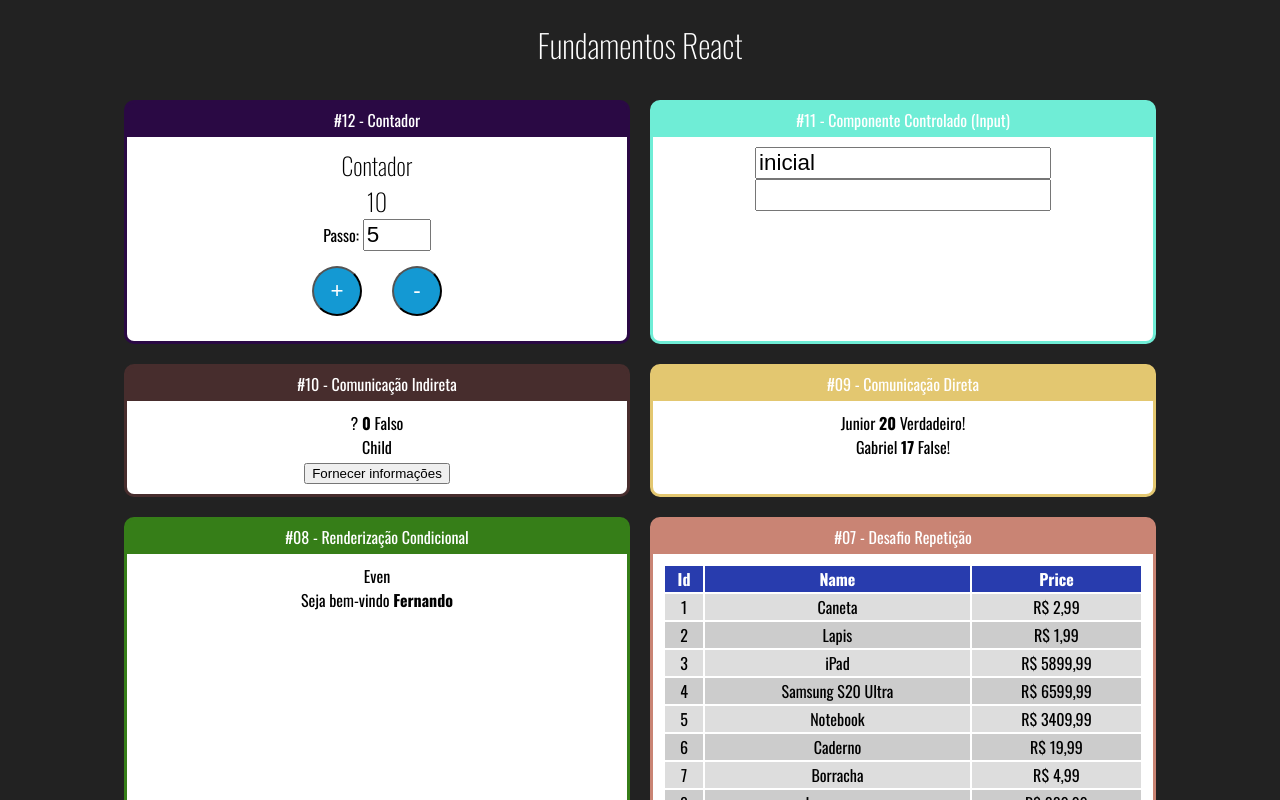
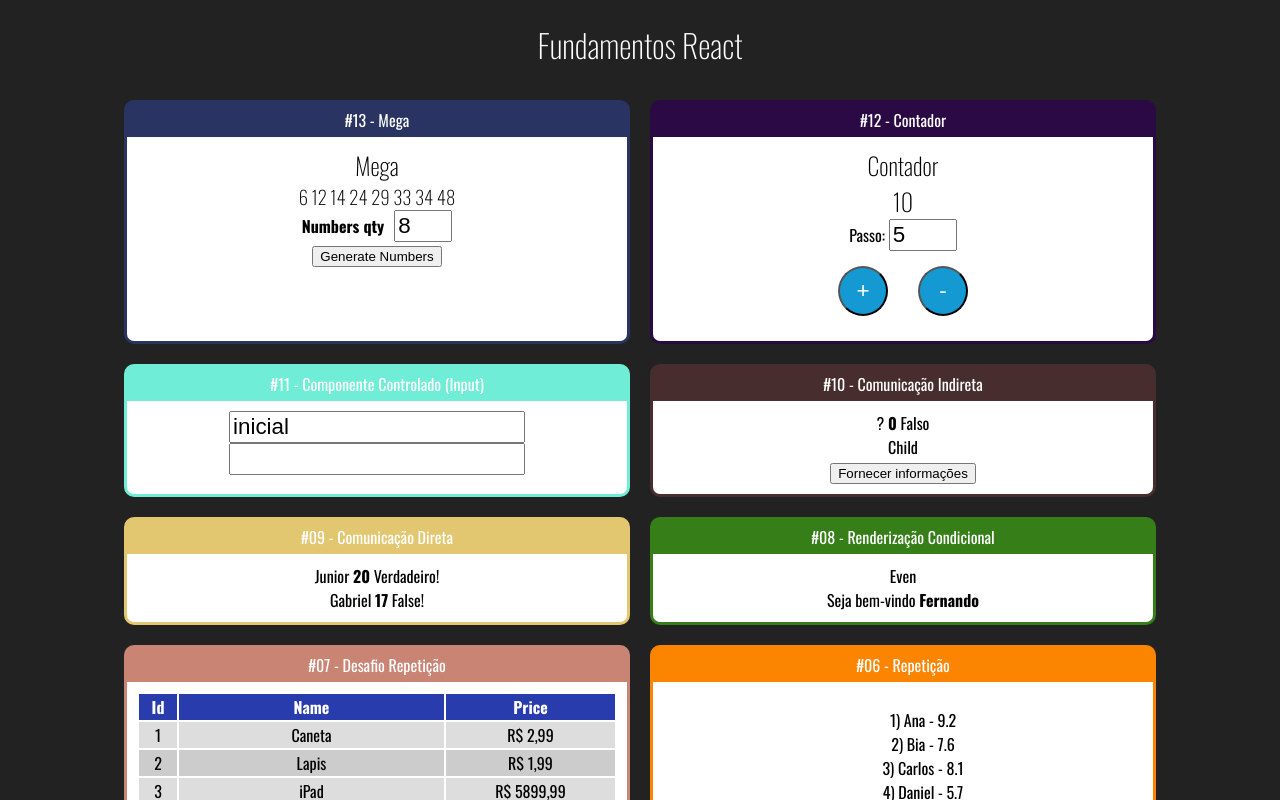
Before and after one commit to rafaelledo/fundamentos-react, a React (Create React App) app: page / in a window 1280 px wide. Shown: the top 800 px of the page. Built offline with nearby package versions, Linux system fonts and the light colour scheme.

Commit message:
14th commit

```diff
--- a/src/App.jsx
+++ b/src/App.jsx
@@ -1,6 +1,7 @@
 import React from 'react'
 import App from './App.css'
 
+import Mega from './components/mega/Mega'
 import Counter from './components/counter/Counter'
 import Input from './components/form/Input'
 import IndirectParent from './components/communication/IndirectParent'
@@ -22,6 +23,10 @@ export default props => (
     <h1>Fundamentos React</h1>
 
     <div className="Cards">
+      <Card titulo="#13 - Mega" color="#293462">
+        <Mega qty={8}></Mega>
+      </Card>
+
       <Card titulo="#12 - Contador" color="#2A0944">
         <Counter initialNumber={10} ></Counter>
       </Card>
@@ -40,7 +45,7 @@ export default props => (
 
       <Card titulo="#08 - Renderização Condicional" color="#367E18">
         <EvenOrOdd number="2"></EvenOrOdd>
-        <UserInfo user={{name: 'Fernando'}}></UserInfo>
+        <UserInfo user={{ name: 'Fernando' }}></UserInfo>
         {/* <UserInfo user={{email: 'fernando@gmail.com'}}></UserInfo> */}
       </Card>
 
--- /dev/null
+++ b/src/components/counter/Buttons.jsx
@@ -0,0 +1,10 @@
+import React from 'react'
+
+export default props => {
+  return (
+    <div>
+      <button onClick={props.setInc}>+</button>
+      <button onClick={props.setDec}>-</button>
+    </div>
+  )
+}
--- a/src/components/counter/Counter.jsx
+++ b/src/components/counter/Counter.jsx
@@ -1,4 +1,8 @@
 import './Counter.css'
+
+import Buttons from './Buttons'
+import Display from './Display'
+import PassForm from './PassForm'
 import React, { Component } from 'react'
 
 class Counter extends Component {
@@ -19,9 +23,9 @@ class Counter extends Component {
     })
   }
 
-  setPass = (e) => {
+  setPass = (newPass) => {
     this.setState({
-      pass: +e.target.value
+      pass: newPass
     })
   }
 
@@ -29,18 +33,9 @@ class Counter extends Component {
     return (
       <div className='Counter'>
         <h2>Contador</h2>
-        <h2>{this.state.number}</h2>
-        <div>
-          <label htmlFor="passInput">Passo: </label>
-          <input
-            id="passInput"
-            type="number"
-            value={this.state.pass}
-            onChange={this.setPass}
-            />
-        </div>
-        <button onClick={this.inc}>+</button>
-        <button onClick={this.dec}>-</button>
+        <Display number={this.state.number} />
+        <PassForm pass={this.state.pass} setPass={this.setPass} />
+        <Buttons setInc={this.inc} setDec={this.dec} />
       </div>
     )
   }
--- /dev/null
+++ b/src/components/counter/Display.jsx
@@ -0,0 +1,7 @@
+import React from 'react'
+
+export default props => {
+  return (
+    <h2>{props.number}</h2>
+  )
+}
--- /dev/null
+++ b/src/components/counter/PassForm.jsx
@@ -0,0 +1,15 @@
+import React from 'react'
+
+export default props => {
+  return (
+    <div>
+      <label htmlFor="passInput">Passo: </label>
+      <input
+        id="passInput"
+        type="number"
+        defaultValue={props.pass}
+        onChange={e => props.setPass(+e.target.value)}
+      />
+    </div>
+  )
+}
--- /dev/null
+++ b/src/components/mega/Mega.css
@@ -0,0 +1,8 @@
+.Mega input {
+  font-size: 1.4rem;
+  width: 50px;
+}
+
+.Mega label {
+  margin-right: 10px;
+}
--- /dev/null
+++ b/src/components/mega/Mega.jsx
@@ -0,0 +1,52 @@
+import './Mega.css'
+import React, { useState } from 'react'
+
+export default props => {
+  function generateNumberNotIn(min, max, array) {
+    const aleatory = parseInt(Math.random() * (max + 1 - min) + min)
+    return array.includes(aleatory) ?
+      generateNumberNotIn(min, max, array) :
+      aleatory
+  }
+
+  function generateNumbers(amount) {
+    const numbers = Array(amount)
+      .fill(0)
+      .reduce(nums => {
+        const newNumber = generateNumberNotIn(1, 60, nums)
+        return [...nums, newNumber]
+      }, [])
+      .sort((n1, n2) => n1 - n2)
+    return numbers
+  }
+
+  const [qty, setQty] = useState(props.qty || 6)
+
+  const initialNumbers = generateNumbers(qty)
+
+  const [numbers, setNumbers] = useState(initialNumbers)
+
+  return (
+    <div className='Mega'>
+      <h2>Mega</h2>
+      <h3> {numbers.join(' ')} </h3>
+      <div>
+        <label htmlFor=""><strong>Numbers qty</strong></label>
+        <input
+          min={6}
+          max={15}
+          type="number"
+          value={qty}
+          onChange={e => {
+            setQty(+e.target.value)
+            setNumbers(generateNumbers(+e.target.value))
+          }} />
+      </div>
+      <button onClick={_ => {
+        setNumbers(generateNumbers(qty))
+      }}>
+        Generate Numbers
+      </button>
+    </div>
+  )
+}
```
